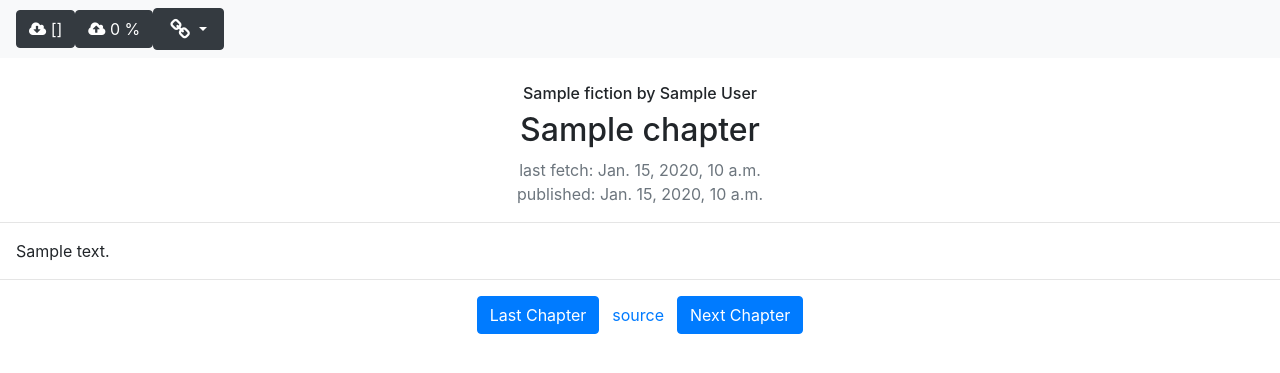
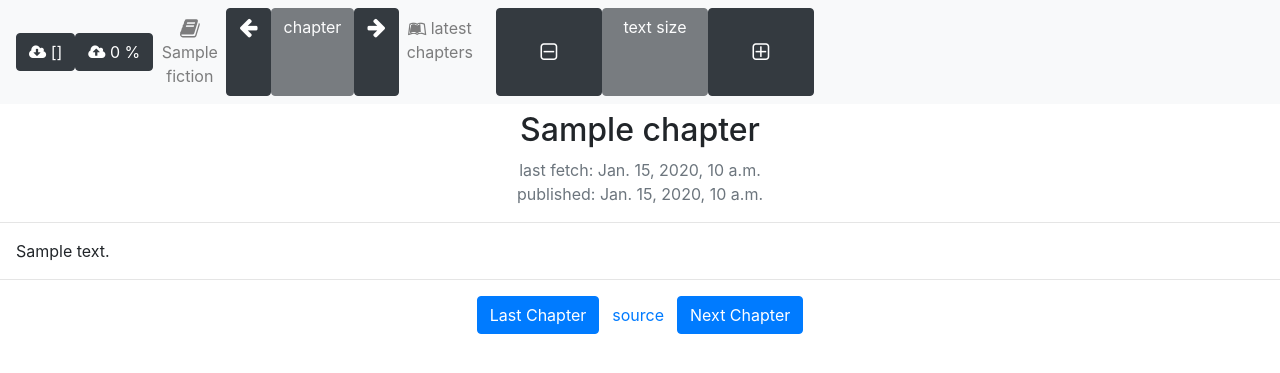
Before and after one commit to wohlben/novels, a Django app: template novels/templates/novels/details/chapter.html in a window 1280 px wide. Shown: the top 373 px of the page. Run offline with Django 3.2, Linux system fonts and the light colour scheme; the template is opened without the code that fills it: most values are stand-ins (such as "Sample title", 1, 10 or a date in 2020); some libraries are stand-ins or nearby versions.

Commit message:
changed layout of chapter menu and submitted 100% after 97%

```diff
--- a/novels/templates/novels/details/chapter.html
+++ b/novels/templates/novels/details/chapter.html
@@ -21,7 +21,7 @@
     <script src="{% static "js/chapter.js" %}"></script>
 </head>
 <body>
-    <nav class="navbar fixed-top navbar-expand-md navbar-light bg-light">
+    <nav class="fixed-top navbar navbar-expand-md navbar-light bg-light">
         <button class="nav-item btn btn-dark"
                     {% if progress.progress != 0 %}
                     title="continue to progress saved on server"
@@ -38,42 +38,65 @@
                 <i class="fa fa-cloud-upload"></i>
                 <span id="client-progress">0 %</span>
         </button>
-        <div class="dropdown">
-            <button class="btn btn-dark nav-link dropdown-toggle" href="#" id="linkDropdown" role="button" data-toggle="dropdown" aria-haspopup="true" aria-expanded="false"><i class="fa fa-link fa-lg"></i> </button>
-            <div class="dropdown-menu" aria-labelledby="linkDropdown">
+
+          <button class="navbar-toggler" type="button" data-toggle="collapse" data-target="#navbarSupportedContent" aria-controls="navbarSupportedContent" aria-expanded="false" aria-label="Toggle navigation">
+                <span class="navbar-toggler-icon"></span>
+        </button>
+        <div class="collapse navbar-collapse" id="navbarSupportedContent">
+            <ul class="navbar-nav mr-auto">
                 {% if perms.scrapes.view_system %}
-                <a class="dropdown-item" title="force a refetch on the server" ic-confirm="refetch this chapter?" ic-post-to="/api/chapters/{{ chapter.id }}/requeue/">
+                <li class="nav-item">
+                    <button class="btn btn-light nav-link container-fluid" title="force a refetch on the server" ic-confirm="refetch this chapter?" ic-post-to="/api/chapters/{{ chapter.id }}/requeue/">
                         <i class="fa fa-refresh"></i>
                         Refetch
-                </a>
-                <div class="dropdown-divider"></div>
+                    </button>
+                </li>
                 {% endif %}
-                <a class="dropdown-item" title="go to fiction" href="{{ chapter.fiction.get_absolute_url }}">
+                <li class="nav-item text-center">
+                    <a class="nav-link container-fluid" title="go to fiction" href="{{ chapter.fiction.get_absolute_url }}">
                             <i class="fa fa-book fa-lg"></i>
                             {{ chapter.fiction.title }}
                     </a>
-                <div class="dropdown-divider"></div>
+                </li>
+
+                <li class="nav-item d-flex justify-content-between">
                 {% if chapter.get_previous_chapter %}
-                    <a class="dropdown-item" title="go to last chapter" href="{{ chapter.get_previous_chapter.get_absolute_url }}"><i class="fa fa-arrow-left fa-lg">last chapter</i></a>
+                    <a class="container-fluid btn btn-dark" title="go to last chapter" href="{{ chapter.get_previous_chapter.get_absolute_url }}">
+                        <i class="fa fa-arrow-left fa-lg"></i>
+                    </a>
+                {% else %}
+                    <a class="container-fluid btn btn-dark disabled" title="go to last chapter" href="#">
+                        <i class="fa fa-arrow-left fa-lg text-muted"></i>
+                    </a>
+
                 {% endif %}
+                <span class="btn btn-dark container-fluid disabled">chapter</span>
                 {% if chapter.get_next_chapter %}
-                    <a class="dropdown-item" title="go to next chapter" href="{{ chapter.get_next_chapter.get_absolute_url }}"><i class="fa fa-arrow-right fa-lg">next chapter</i></button>
+                    <a class="container-fluid btn btn-dark" title="go to next chapter" href="{{ chapter.get_next_chapter.get_absolute_url }}">
+                        <i class="fa fa-arrow-right fa-lg"></i>
+                    </a>
+                {% else %}
+                     <a class="container-fluid btn btn-dark disabled" title="go to next chapter">
+                        <i class="fa fa-arrow-right fa-lg text-muted"></i>
+                    </a>
                 {% endif %}
-                <div class="dropdown-divider"></div>
-                <a class="dropdown-item" title="go to latest chapters" href="{% url "novels:updates" %}?watching=true">
+                </li>
+                <li class="nav-item text-center">
+                    <a class="nav-link container-fluid" title="go to latest chapters" href="{% url "novels:updates" %}?watching=true">
                         <i class="fa fa-leanpub"></i>
                         latest chapters
                     </a>
-                <div class="dropdown-divider"></div>
-                <button class="btn btn-dark" title="decrease text size" onclick="resizeText(false)">
+                </li>
+                <li class="nav-item d-flex justify-content-between container">
+                    <button class="btn btn-dark container-fluid" title="decrease text size" onclick="resizeText(false)">
                         <i class="fa fa-minus-square-o fa-lg"></i>
-                    increase text
                     </button>
-                <button class="btn btn-dark" title="increase text size" onclick="resizeText(true)">
+                    <span class="btn btn-dark container-fluid disabled">text size</span>
+                    <button class="btn btn-dark container-fluid" title="increase text size" onclick="resizeText(true)">
                         <i class="fa fa-plus-square-o fa-lg"></i>
-                    decrease text
                     </button>
-            </div>
+                </li>
+            </ul>
         </div>
     </nav>
 
@@ -163,11 +186,12 @@
                         window.current_position = position;
                         $('#client-progress').text(window.current_position + ' %');
                     }
-                    if (position % 20 === 0 || window.last_position + 20 < position) {
-                        window.last_position = position;
-                        submitScrollPosition();
+                    if (window.last_position + 20 < position) {
+                        submitScrollPosition(position);
+                    } else if (position > 97){
+                        submitScrollPosition(100);
                     }
-                }, 1000);
+                }, 2000);
             }
         });
     });
--- a/static/js/chapter.js
+++ b/static/js/chapter.js
@@ -36,8 +36,10 @@ function scrollToPercentage(percentage){
     $(window).scrollTop(target_position);
 }
 
-function submitScrollPosition(callback=null) {
-    const position = getScrollPercentage();
+function submitScrollPosition(position=null) {
+    if (position === null){
+        position = getScrollPercentage();
+    }
     const reading_progress = window.progress_id;
     const request = {
         headers: {
@@ -48,7 +50,8 @@ function submitScrollPosition(callback=null) {
         type: 'PATCH',
         data: JSON.stringify({'chapter_id': window.chapter_id, 'progress': position}),
         success: function(){
-            $('#server-progress').text(window.current_position + ' %');
+            $('#server-progress').text(position + ' %');
+            window.last_position = position;
         },
         error: function (jqXhr, textStatus, errorThrown) {
             console.log('couldnt update progress');
```
Lines whose indentation alone changed are shown as unchanged.
